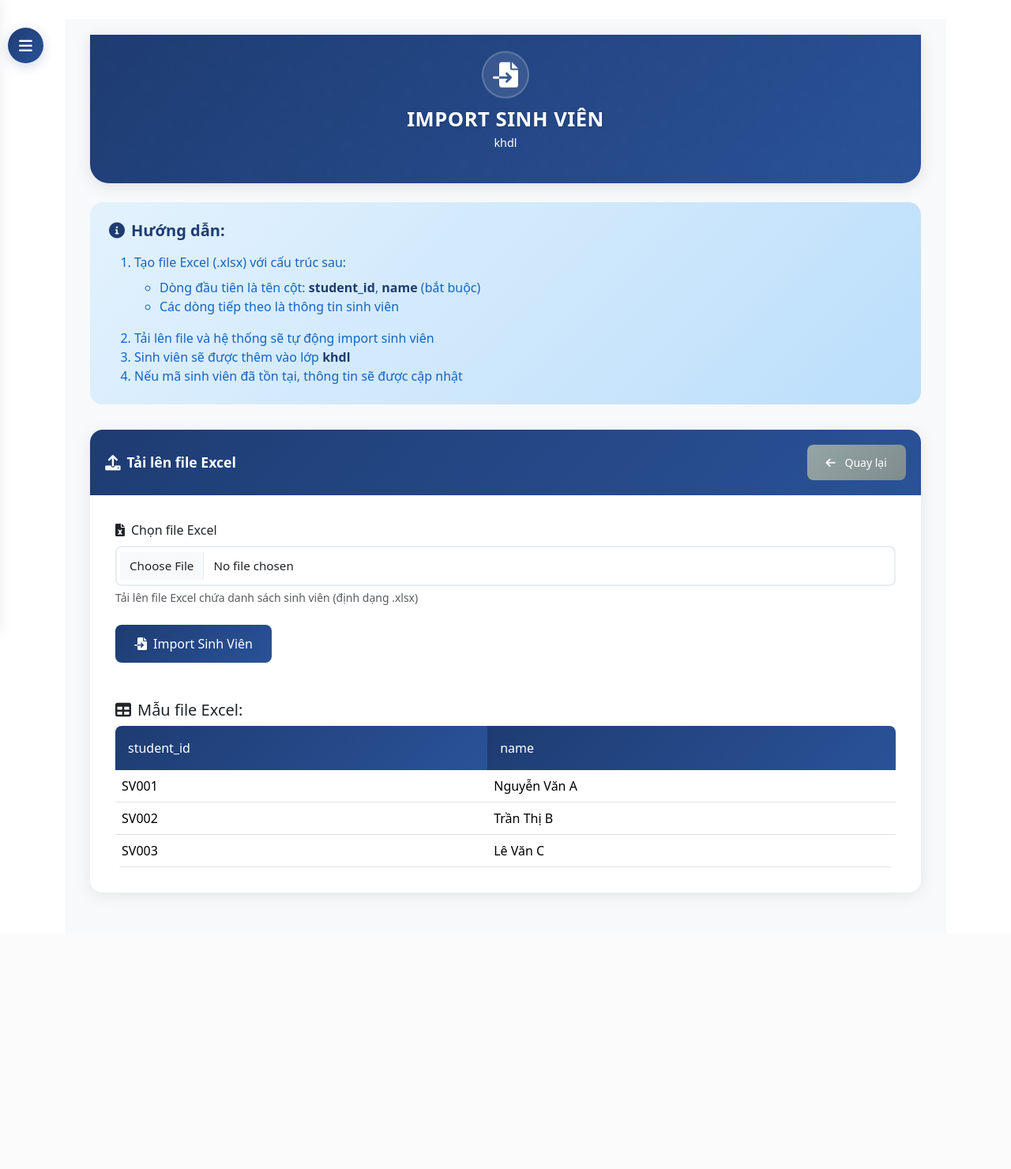
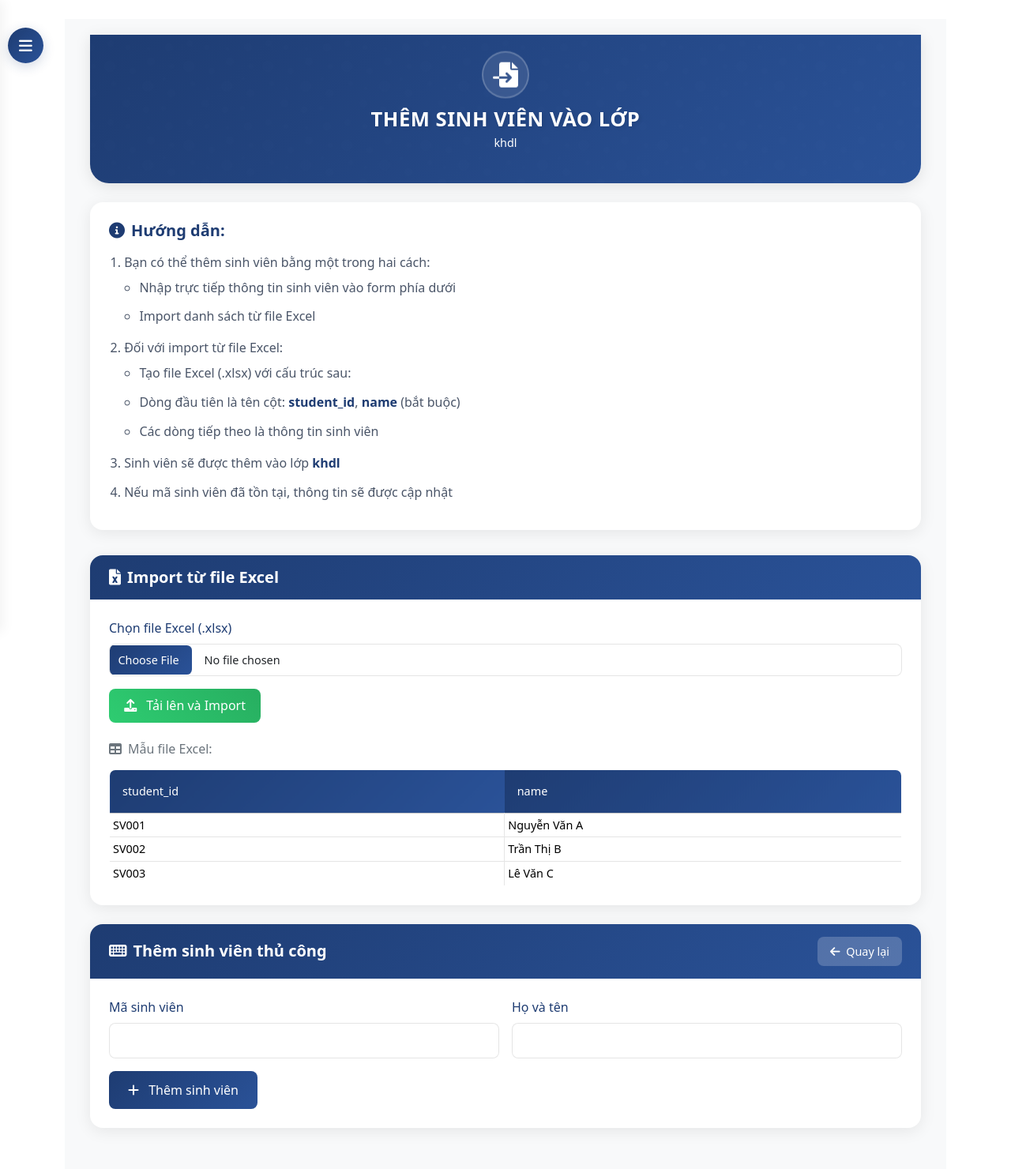
Before and after one commit to MaiThiDieuMy/ADP, a Django app: page /dashboard/classrooms/1/import-students/ in a window 1280 px wide. Shown: the whole page at 79% size. Before the commit the page ends 1134 px from the top, so only its background shows below. Run offline with Django 4.2, Linux system fonts and the light colour scheme; a user stored in the database is signed in; data comes from the database, SQL or seed files in the repository.

Commit message:
thêm nhập bằng tay

```diff
--- a/core/urls.py
+++ b/core/urls.py
@@ -34,6 +34,7 @@ urlpatterns = [
     path('dashboard/classrooms/create/', views.classroom_create, name='classroom_create'),
     path('dashboard/classrooms/<int:classroom_id>/', views.classroom_detail, name='classroom_detail'),
     path('dashboard/classrooms/<int:classroom_id>/import-students/', views.classroom_import_students, name='classroom_import_students'),
+    path('dashboard/classrooms/<int:classroom_id>/add-student/', views.classroom_add_student, name='classroom_add_student'),
     path('classroom/delete/<int:classroom_id>/', views.classroom_delete, name='classroom_delete'),
 
     path('dashboard/semesters/', views.semester_list, name='semester_list'),
--- a/core/views.py
+++ b/core/views.py
@@ -1709,3 +1709,47 @@ def classroom_delete(request, classroom_id):
         return redirect('classroom_list')
 
     return redirect('classroom_list')
+
+@login_required
+@user_passes_test(is_admin)
+def classroom_add_student(request, classroom_id):
+    classroom = get_object_or_404(ClassRoom, id=classroom_id)
+
+    if request.method == 'POST':
+        student_id = request.POST.get('student_id')
+        name = request.POST.get('name')
+
+        if student_id and name:
+            try:
+                # Try to get existing student or create new one
+                student, created = Student.objects.get_or_create(
+                    student_id=student_id,
+                    defaults={
+                        'name': name,
+                        'classroom': classroom
+                    }
+                )
+
+                if created:
+                    # Create user account for new student
+                    user = User.objects.create_user(
+                        username=student_id,
+                        email=f"{student_id}@example.com",
+                        password='password123'  # Default password
+                    )
+                    student.user = user
+                    student.save()
+                    messages.success(request, f'Đã thêm sinh viên {name} vào lớp {classroom.name}.')
+                else:
+                    # Update existing student
+                    student.name = name
+                    student.classroom = classroom
+                    student.save()
+                    messages.success(request, f'Đã cập nhật thông tin sinh viên {name}.')
+
+            except Exception as e:
+                messages.error(request, f'Lỗi khi thêm sinh viên: {str(e)}')
+        else:
+            messages.error(request, 'Vui lòng điền đầy đủ thông tin sinh viên.')
+
+    return redirect('classroom_import_students', classroom_id=classroom.id)
--- a/templates/core/admin/classroom_import_students.html
+++ b/templates/core/admin/classroom_import_students.html
@@ -323,17 +323,95 @@
     }
 
     /* Form styles */
+    .form-label {
+        font-weight: 500;
+        color: #1e3c72;
+    }
+
     .form-control {
-        border: 2px solid #e9ecef;
         border-radius: 0.5rem;
-        padding: 0.75rem 1rem;
-        font-size: 0.95rem;
+        border: 1px solid rgba(0,0,0,0.1);
+        padding: 0.6rem 1rem;
         transition: all 0.3s ease;
     }
 
     .form-control:focus {
-        border-color: #2193b0;
-        box-shadow: 0 0 0 0.2rem rgba(33, 147, 176, 0.15);
+        border-color: #1e3c72;
+        box-shadow: 0 0 0 0.2rem rgba(30, 60, 114, 0.25);
+    }
+
+    .btn-primary {
+        background: var(--primary-gradient);
+        border: none;
+        padding: 0.6rem 1.2rem;
+        border-radius: 0.5rem;
+        font-weight: 500;
+        transition: all 0.3s ease;
+    }
+
+    .btn-primary:hover {
+        transform: translateY(-2px);
+        box-shadow: 0 4px 15px rgba(30, 60, 114, 0.2);
+    }
+
+    .card {
+        border: none;
+        border-radius: 1rem;
+        box-shadow: 0 4px 20px rgba(0,0,0,0.08);
+        overflow: hidden;
+        margin-bottom: 2rem;
+    }
+
+    .card-header {
+        background: var(--primary-gradient);
+        color: white;
+        padding: 1rem 1.5rem;
+        border: none;
+    }
+
+    .card-header h5 {
+        margin: 0;
+        font-weight: 600;
+        display: flex;
+        align-items: center;
+    }
+
+    .card-body {
+        padding: 1.5rem;
+    }
+
+    /* Guide section styles */
+    .guide-section {
+        background: white;
+        border-radius: 1rem;
+        padding: 1.5rem;
+        margin-bottom: 2rem;
+        box-shadow: 0 4px 20px rgba(0,0,0,0.08);
+    }
+
+    .guide-section h5 {
+        color: #1e3c72;
+        margin-bottom: 1rem;
+        font-weight: 600;
+    }
+
+    .guide-section ol {
+        padding-left: 1.2rem;
+        margin-bottom: 0;
+    }
+
+    .guide-section li {
+        margin-bottom: 0.8rem;
+        color: #4a5568;
+    }
+
+    .guide-section ul {
+        padding-left: 1.2rem;
+        margin-top: 0.5rem;
+    }
+
+    .guide-section strong {
+        color: #1e3c72;
     }
 
     /* Table styles */
@@ -365,16 +443,6 @@
         border-radius: 0.5rem;
         font-weight: 500;
         transition: all 0.3s ease;
-    }
-
-    .btn-primary {
-        background: var(--primary-gradient);
-        border: none;
-    }
-
-    .btn-primary:hover {
-        transform: translateY(-2px);
-        box-shadow: 0 5px 15px rgba(30, 60, 114, 0.2);
     }
 
     .btn-secondary {
@@ -424,6 +492,73 @@
     @keyframes slide {
         from { background-position: 0 0; }
         to { background-position: 100% 100%; }
+    }
+
+    .btn-light {
+        background: rgba(255, 255, 255, 0.2);
+        border: none;
+        color: white;
+        padding: 0.5rem 1rem;
+        font-size: 0.9rem;
+        transition: all 0.3s ease;
+    }
+
+    .btn-light:hover {
+        background: rgba(255, 255, 255, 0.3);
+        color: white;
+        transform: translateY(-1px);
+    }
+
+    .btn-success {
+        background: var(--success-gradient);
+        border: none;
+        padding: 0.6rem 1.2rem;
+        border-radius: 0.5rem;
+        font-weight: 500;
+        transition: all 0.3s ease;
+    }
+
+    .btn-success:hover {
+        transform: translateY(-2px);
+        box-shadow: 0 4px 15px rgba(46, 204, 113, 0.2);
+    }
+
+    .table-sm {
+        font-size: 0.9rem;
+    }
+
+    .table-bordered {
+        border: 1px solid rgba(0,0,0,0.1);
+    }
+
+    .table-light {
+        background: rgba(33, 147, 176, 0.05);
+    }
+
+    .text-muted {
+        color: #6c757d !important;
+    }
+
+    /* File input styles */
+    input[type="file"] {
+        padding: 0.4rem;
+        font-size: 0.9rem;
+    }
+
+    input[type="file"]::-webkit-file-upload-button {
+        background: var(--primary-gradient);
+        border: none;
+        padding: 0.5rem 1rem;
+        border-radius: 0.4rem;
+        color: white;
+        margin-right: 1rem;
+        cursor: pointer;
+        transition: all 0.3s ease;
+    }
+
+    input[type="file"]::-webkit-file-upload-button:hover {
+        transform: translateY(-1px);
+        box-shadow: 0 4px 15px rgba(30, 60, 114, 0.2);
     }
 </style>
 {% endblock %}
@@ -515,7 +650,7 @@
                         <div class="hero-icon">
                             <i class="fas fa-file-import"></i>
                         </div>
-                        <h1 class="hero-title">IMPORT SINH VIÊN</h1>
+                        <h1 class="hero-title">THÊM SINH VIÊN VÀO LỚP</h1>
                         <p class="hero-subtitle">{{ classroom.name }}</p>
                     </div>
                 </div>
@@ -526,61 +661,51 @@
         <div class="guide-section">
             <h5><i class="fas fa-info-circle me-2"></i>Hướng dẫn:</h5>
             <ol>
-                <li>Tạo file Excel (.xlsx) với cấu trúc sau:
+                <li>Bạn có thể thêm sinh viên bằng một trong hai cách:
                     <ul>
+                        <li>Nhập trực tiếp thông tin sinh viên vào form phía dưới</li>
+                        <li>Import danh sách từ file Excel</li>
+                    </ul>
+                </li>
+                <li>Đối với import từ file Excel:
+                    <ul>
+                        <li>Tạo file Excel (.xlsx) với cấu trúc sau:</li>
                         <li>Dòng đầu tiên là tên cột: <strong>student_id</strong>, <strong>name</strong> (bắt buộc)</li>
                         <li>Các dòng tiếp theo là thông tin sinh viên</li>
                     </ul>
                 </li>
-                <li>Tải lên file và hệ thống sẽ tự động import sinh viên</li>
                 <li>Sinh viên sẽ được thêm vào lớp <strong>{{ classroom.name }}</strong></li>
                 <li>Nếu mã sinh viên đã tồn tại, thông tin sẽ được cập nhật</li>
             </ol>
         </div>
 
-        <!-- Upload Form Card -->
-        <div class="form-card">
-            <div class="card-header d-flex justify-content-between align-items-center">
-                <h4>
-                    <i class="fas fa-upload"></i>
-                    Tải lên file Excel
-                </h4>
-                <a href="{% url 'classroom_detail' classroom.id %}" class="btn btn-secondary btn-sm">
-                    <i class="fas fa-arrow-left"></i> Quay lại
-                </a>
+        <!-- Excel Import Section -->
+        <div class="card mb-4">
+            <div class="card-header">
+                <h5 class="mb-0">
+                    <i class="fas fa-file-excel me-2"></i>
+                    Import từ file Excel
+                </h5>
             </div>
             <div class="card-body">
-                <form method="post" enctype="multipart/form-data">
+                <form method="post" enctype="multipart/form-data" class="mb-4">
                     {% csrf_token %}
-
                     <div class="mb-3">
-                        <label for="{{ form.excel_file.id_for_label }}" class="form-label">
-                            <i class="fas fa-file-excel me-2"></i>{{ form.excel_file.label }}
-                        </label>
-                        {{ form.excel_file }}
-                        <div class="form-text">{{ form.excel_file.help_text }}</div>
-                        {% if form.excel_file.errors %}
-                            <div class="invalid-feedback d-block">
-                                {% for error in form.excel_file.errors %}
-                                    {{ error }}
-                                {% endfor %}
-                            </div>
-                        {% endif %}
+                        <label for="excel_file" class="form-label">Chọn file Excel (.xlsx)</label>
+                        <input type="file" class="form-control" id="excel_file" name="excel_file" accept=".xlsx" required>
                     </div>
-
-                    <div class="mt-4">
-                        <button type="submit" class="btn btn-primary">
-                            <i class="fas fa-file-import me-2"></i>Import Sinh Viên
-                        </button>
-                    </div>
+                    <button type="submit" class="btn btn-success">
+                        <i class="fas fa-upload me-2"></i>
+                        Tải lên và Import
+                    </button>
                 </form>
 
                 <!-- Sample Table -->
-                <div class="mt-5">
-                    <h5><i class="fas fa-table me-2"></i>Mẫu file Excel:</h5>
+                <div class="mt-4">
+                    <h6 class="text-muted mb-3"><i class="fas fa-table me-2"></i>Mẫu file Excel:</h6>
                     <div class="table-responsive">
-                        <table class="table">
-                            <thead>
+                        <table class="table table-sm table-bordered">
+                            <thead class="table-light">
                                 <tr>
                                     <th>student_id</th>
                                     <th>name</th>
@@ -603,6 +728,39 @@
                         </table>
                     </div>
                 </div>
+            </div>
+        </div>
+
+        <!-- Manual Entry Form -->
+        <div class="card">
+            <div class="card-header d-flex justify-content-between align-items-center">
+                <h5 class="mb-0">
+                    <i class="fas fa-keyboard me-2"></i>
+                    Thêm sinh viên thủ công
+                </h5>
+                <a href="{% url 'classroom_detail' classroom.id %}" class="btn btn-light btn-sm">
+                    <i class="fas fa-arrow-left me-1"></i>
+                    Quay lại
+                </a>
+            </div>
+            <div class="card-body">
+                <form method="post" action="{% url 'classroom_add_student' classroom.id %}" class="row g-3">
+                    {% csrf_token %}
+                    <div class="col-md-6">
+                        <label for="student_id" class="form-label">Mã sinh viên</label>
+                        <input type="text" class="form-control" id="student_id" name="student_id" required>
+                    </div>
+                    <div class="col-md-6">
+                        <label for="name" class="form-label">Họ và tên</label>
+                        <input type="text" class="form-control" id="name" name="name" required>
+                    </div>
+                    <div class="col-12">
+                        <button type="submit" class="btn btn-primary">
+                            <i class="fas fa-plus me-2"></i>
+                            Thêm sinh viên
+                        </button>
+                    </div>
+                </form>
             </div>
         </div>
     </div>
```
